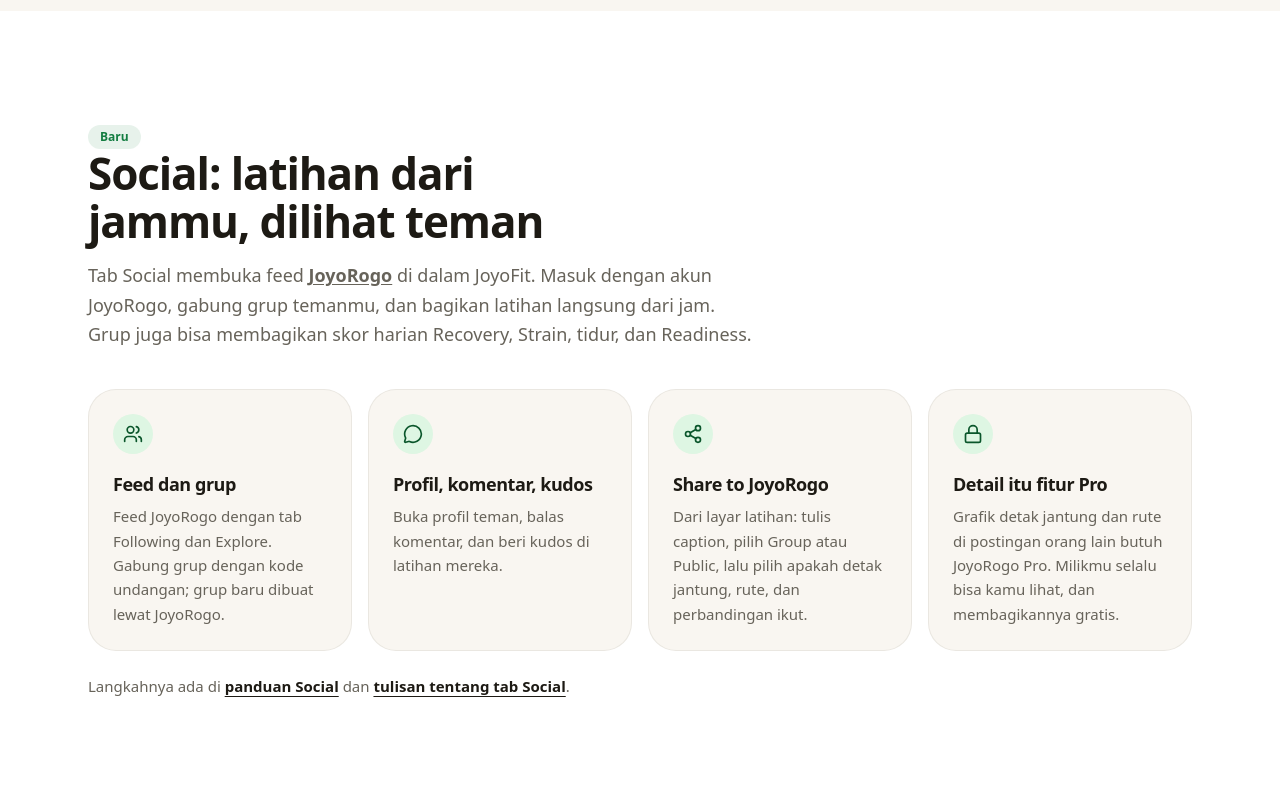
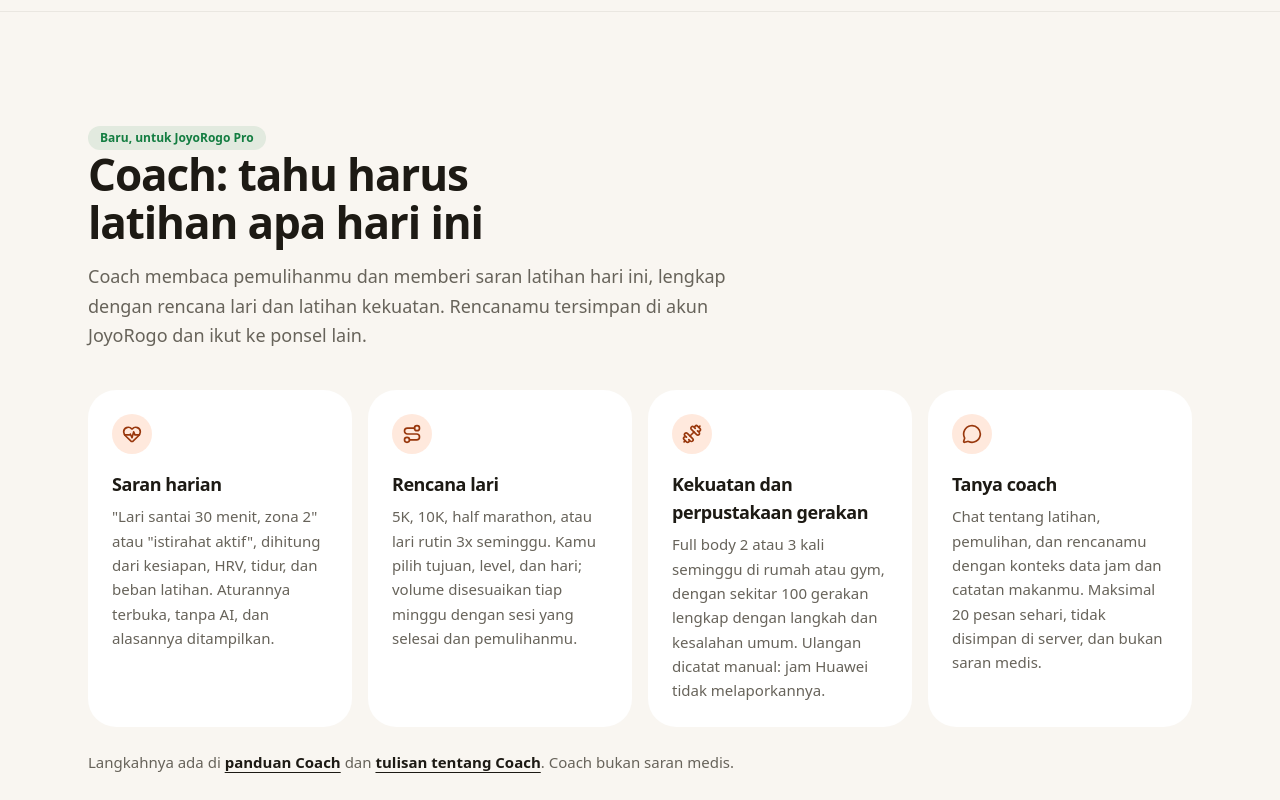
Before and after one commit to David4rr/joyofit, a React (Vite) app in the folder site/: page / in a window 1280 px wide. Shown: the part 5000-5800 px from the top of the page. Built offline with nearby package versions, Linux system fonts and the light colour scheme.

Commit message:
site: Coach section on the landing page (four cards, links to the Panduan section and the post)

```diff
--- a/site/src/App.tsx
+++ b/site/src/App.tsx
@@ -778,6 +778,67 @@
   },
 ];
 
+const COACH_POINTS: { Icon: LucideIcon; title: string; body: string }[] = [
+  {
+    Icon: HeartPulse,
+    title: "Saran harian",
+    body: "\"Lari santai 30 menit, zona 2\" atau \"istirahat aktif\", dihitung dari kesiapan, HRV, tidur, dan beban latihan. Aturannya terbuka, tanpa AI, dan alasannya ditampilkan.",
+  },
+  {
+    Icon: Route,
+    title: "Rencana lari",
+    body: "5K, 10K, half marathon, atau lari rutin 3x seminggu. Kamu pilih tujuan, level, dan hari; volume disesuaikan tiap minggu dengan sesi yang selesai dan pemulihanmu.",
+  },
+  {
+    Icon: Dumbbell,
+    title: "Kekuatan dan perpustakaan gerakan",
+    body: "Full body 2 atau 3 kali seminggu di rumah atau gym, dengan sekitar 100 gerakan lengkap dengan langkah dan kesalahan umum. Ulangan dicatat manual: jam Huawei tidak melaporkannya.",
+  },
+  {
+    Icon: MessageCircle,
+    title: "Tanya coach",
+    body: "Chat tentang latihan, pemulihan, dan rencanamu dengan konteks data jam dan catatan makanmu. Maksimal 20 pesan sehari, tidak disimpan di server, dan bukan saran medis.",
+  },
+];
+
+function CoachSection() {
+  return (
+    <section id="coach" data-section="coach" className="scroll-mt-16 border-t border-border/70 py-20 md:py-28">
+      <div className="mx-auto w-full max-w-6xl px-4 md:px-6">
+        <div className="max-w-2xl">
+          <p className="inline-flex rounded-full bg-primary/10 px-3 py-1 text-xs font-bold text-primary">Baru, untuk JoyoRogo Pro</p>
+          <SectionTitle>Coach: tahu harus latihan apa hari ini</SectionTitle>
+          <p className="mt-4 text-lg leading-relaxed text-muted-foreground">
+            Coach membaca pemulihanmu dan memberi saran latihan hari ini, lengkap dengan rencana lari dan latihan kekuatan. Rencanamu tersimpan di akun JoyoRogo dan ikut ke ponsel lain.
+          </p>
+        </div>
+        <ul className="mt-10 grid gap-4 md:grid-cols-2 lg:grid-cols-4">
+          {COACH_POINTS.map(({ Icon, title, body }) => (
+            <li key={title} className="rounded-[1.75rem] bg-card p-6">
+              <span className="flex size-10 items-center justify-center rounded-full bg-bakar-soft text-bakar-ink">
+                <Icon className="size-5" aria-hidden />
+              </span>
+              <h3 className="mt-4 text-lg font-extrabold tracking-tight">{title}</h3>
+              <p className="mt-1.5 text-[0.9375rem] leading-relaxed text-muted-foreground">{body}</p>
+            </li>
+          ))}
+        </ul>
+        <p className="mt-6 text-[0.9375rem] text-muted-foreground">
+          Langkahnya ada di{" "}
+          <a href={`${PANDUAN_PATH}#coach`} className="font-semibold text-foreground underline underline-offset-4">
+            panduan Coach
+          </a>{" "}
+          dan{" "}
+          <a href="/blog/coach" className="font-semibold text-foreground underline underline-offset-4">
+            tulisan tentang Coach
+          </a>
+          . Coach bukan saran medis.
+        </p>
+      </div>
+    </section>
+  );
+}
+
 function SocialSection() {
   return (
     <section id="social" data-section="social" className="scroll-mt-16 bg-card py-20 md:py-28">
@@ -1846,6 +1907,7 @@
       <Workouts />
       <Scores />
       <Features />
+      <CoachSection />
       <SocialSection />
       <SendSection />
       <WatchSection />
```
